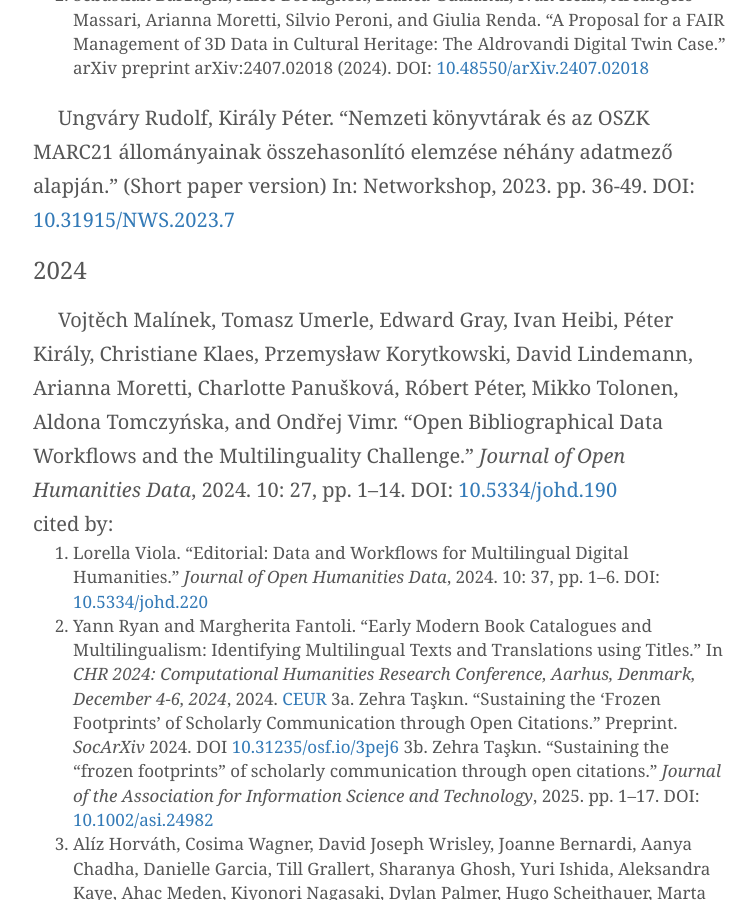
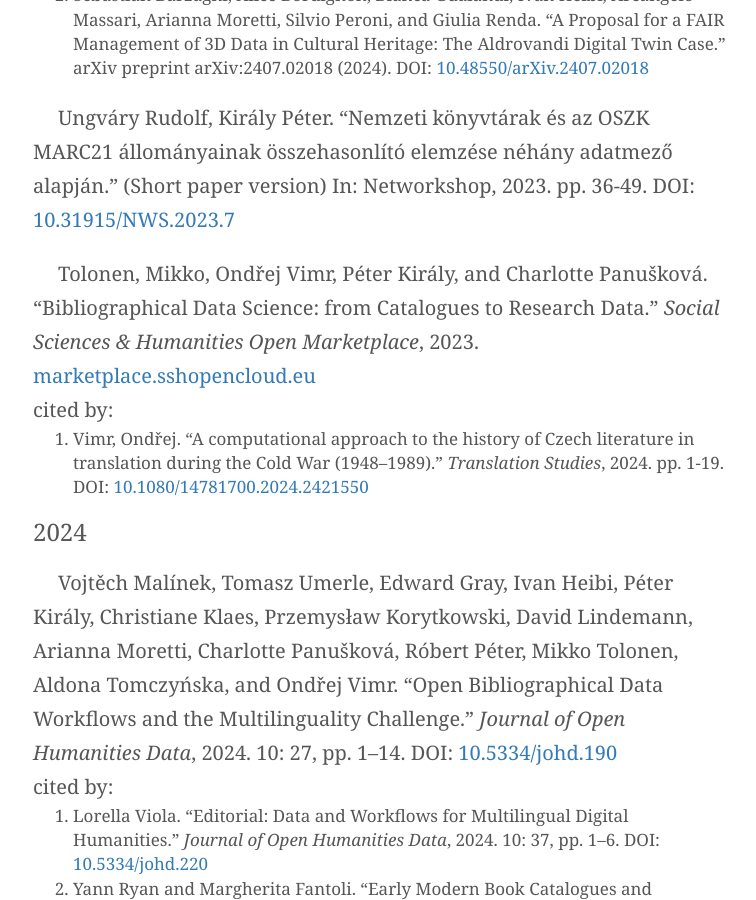
Before and after one commit to pkiraly/pkiraly.github.io, a Jekyll site: the page built from about.md, in a window 1280 px wide and 900 px high, scrolled down 18644 px. Shown: the whole window, without its empty margins (257-1013 px from the left). Built offline with Jekyll 4.4.1, drawn with Linux system fonts in a browser that asks for light colours; nearby versions of some CDN libraries; some web fonts are replaced; comment, search, counter and statistics services are not loaded.

Commit message:
Tolonen - Vimr - Király -  Panušková, 2023

```diff
--- a/about.md
+++ b/about.md
@@ -256,6 +256,10 @@ cited by:<br/>
 
 Ungváry Rudolf, Király Péter. "Nemzeti könyvtárak és az OSZK MARC21 állományainak összehasonlító elemzése néhány adatmező alapján." (Short paper version) In: Networkshop, 2023. pp. 36-49. DOI: [10.31915/NWS.2023.7](https://doi.org/110.31915/NWS.2023.7)
 
+Tolonen, Mikko, Ondřej Vimr, Péter Király, and Charlotte Panušková. "Bibliographical Data Science: from Catalogues to Research Data." _Social Sciences & Humanities Open Marketplace_, 2023. [marketplace.sshopencloud.eu](https://marketplace.sshopencloud.eu/workflow/tE2HiC)<br/>
+cited by:<br/>
+1. Vimr, Ondřej. "A computational approach to the history of Czech literature in translation during the Cold War (1948–1989)." _Translation Studies_, 2024. pp. 1-19. DOI: [10.1080/14781700.2024.2421550](https://doi.org/10.1080/14781700.2024.2421550)
+
 ### 2024
 
 Vojtěch Malínek, Tomasz Umerle, Edward Gray, Ivan Heibi, Péter Király, Christiane Klaes, Przemysław Korytkowski, David Lindemann, Arianna Moretti, Charlotte Panušková, Róbert Péter, Mikko Tolonen, Aldona Tomczyńska, and Ondřej Vimr. "Open Bibliographical Data Workflows and the Multilinguality Challenge." _Journal of Open Humanities Data_, 2024. 10: 27, pp. 1–14. DOI: [10.5334/johd.190](https://doi.org/10.5334/johd.190)<br/>
```
